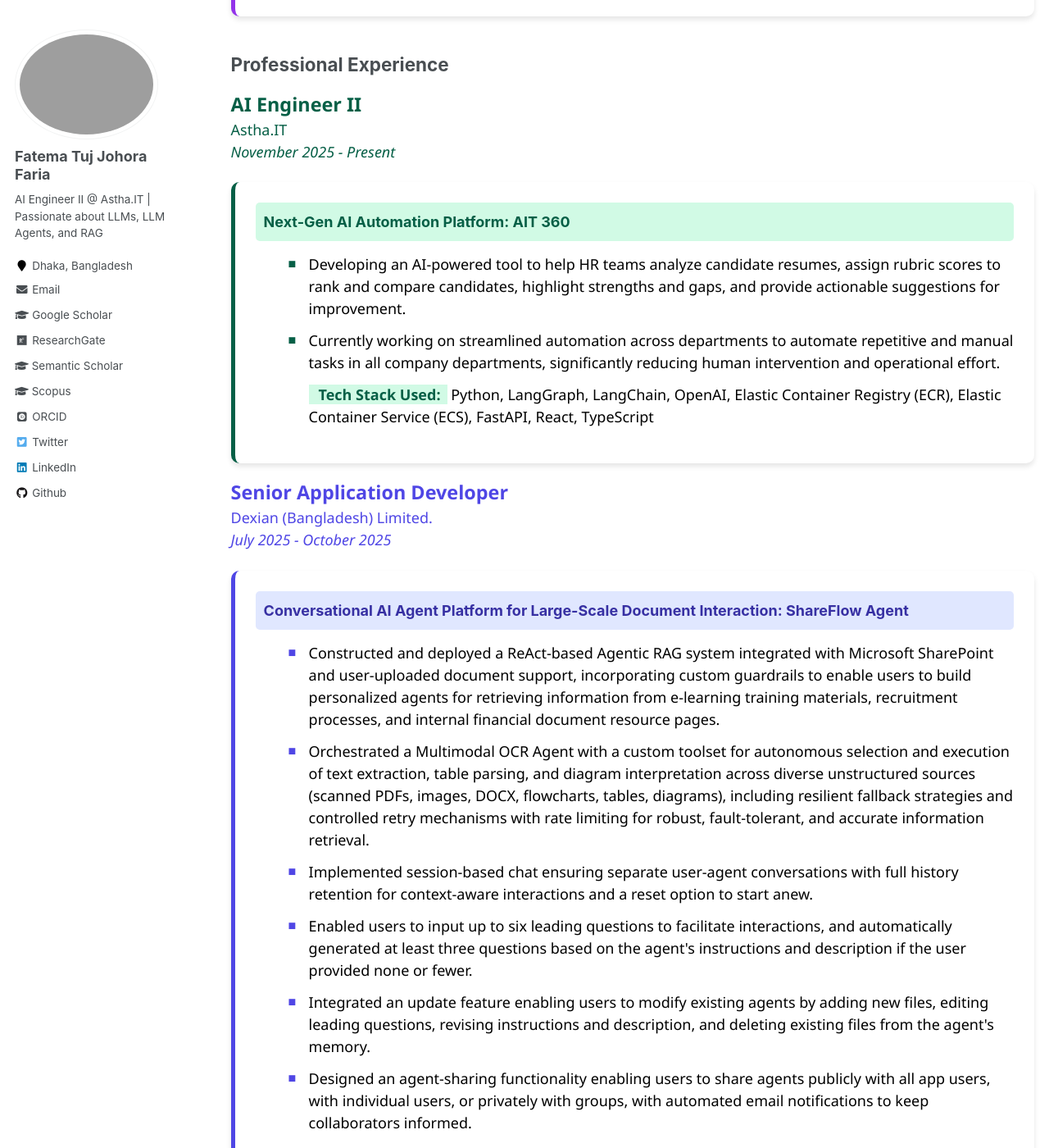
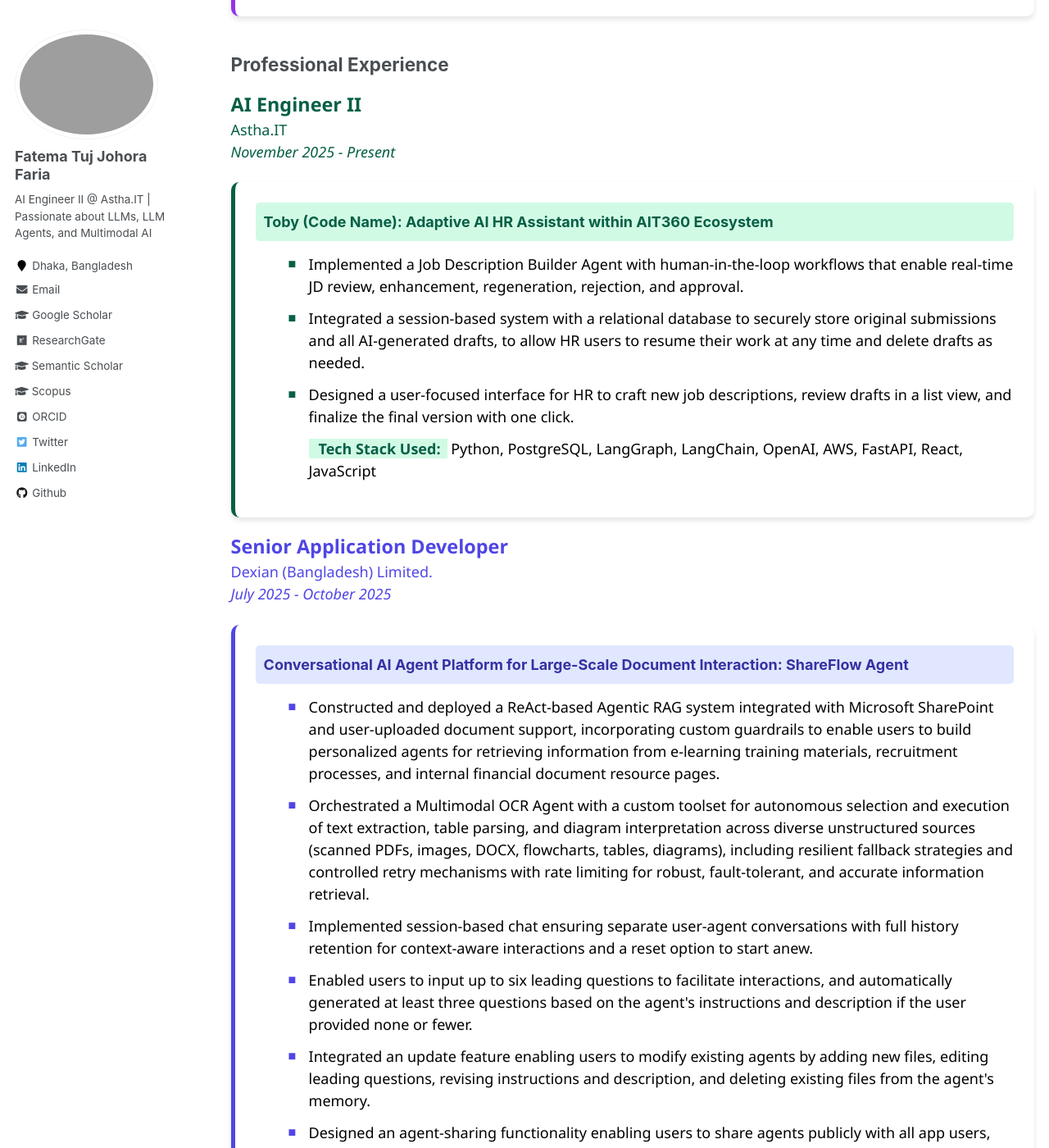
Before and after one commit to fatemafaria142/fatemafaria142.github.io, a Jekyll site: the page built from _pages/work.md, in a window 1280 px wide and 1400 px high, scrolled down 2390 px. Shown: the whole window at 82% size. Built offline with Jekyll 4.4.1, drawn with Linux system fonts in a browser that asks for light colours; some web fonts are replaced; some of the changed text lies outside the part shown.

Commit message:
Update CV

```diff
--- a/_config.yml
+++ b/_config.yml
@@ -82,7 +82,7 @@ analytics:
 author:
   name             : "Fatema Tuj Johora Faria"
   avatar           : "profile1.png"
-  bio              : "AI Engineer II @ Astha.IT | Passionate about LLMs, LLM Agents, and RAG"
+  bio              : "AI Engineer II @ Astha.IT | Passionate about LLMs, LLM Agents, and Multimodal AI"
   location         : "Dhaka, Bangladesh"
   employer         :
   pubmed           : #"https://www.ncbi.nlm.nih.gov/pubmed/?term=john+snow"
--- a/_pages/work.md
+++ b/_pages/work.md
@@ -115,19 +115,23 @@ title: ""
   <div style="display: flex; flex-wrap: wrap; gap: 20px; margin-top: 15px;">
     <div style="background-color: white; border-left: 5px solid #065f46; border-radius: 10px; padding: 25px; flex: 1 1 100%; max-width: 100%; box-shadow: 0 4px 6px rgba(0, 0, 0, 0.1);">
       <div style="background-color: #d1fae5; padding: 10px; border-radius: 5px; margin-bottom: 15px;">
-        <span style="color: #065f46; font-size: 1em; font-weight: bold;">Next-Gen AI Automation Platform: AIT 360</span>
+        <span style="color: #065f46; font-size: 1em; font-weight: bold;">Toby (Code Name): Adaptive AI HR Assistant within AIT360 Ecosystem</span>
       </div>
       <ul style="font-family: 'Segoe UI', sans-serif; color: black; margin-top: 15px;">
         <li style="margin-bottom: 12px; list-style-type: none; position: relative; padding-left: 25px;">
           <span style="position: absolute; left: 0; color: #065f46; font-size: 0.9em;">■</span>
-          Developing an AI-powered tool to help HR teams analyze candidate resumes, assign rubric scores to rank and compare candidates, highlight strengths and gaps, and provide actionable suggestions for improvement.
+          Implemented a Job Description Builder Agent with human-in-the-loop workflows that enable real-time JD review, enhancement, regeneration, rejection, and approval.
         </li>
         <li style="margin-bottom: 12px; list-style-type: none; position: relative; padding-left: 25px;">
           <span style="position: absolute; left: 0; color: #065f46; font-size: 0.9em;">■</span>
-          Currently working on streamlined automation across departments to automate repetitive and manual tasks in all company departments, significantly reducing human intervention and operational effort.
+          Integrated a session-based system with a relational database to securely store original submissions and all AI-generated drafts, to allow HR users to resume their work at any time and delete drafts as needed.
+        </li>
+        <li style="margin-bottom: 12px; list-style-type: none; position: relative; padding-left: 25px;">
+          <span style="position: absolute; left: 0; color: #065f46; font-size: 0.9em;">■</span>
+          Designed a user-focused interface for HR to craft new job descriptions, review drafts in a list view, and finalize the final version with one click.
         </li>
          <li style="margin-bottom: 12px; list-style-type: none; position: relative; padding-left: 25px;">
-          <b><span style="background-color: #d1fae5; padding: 0 8px 0 12px; color: #065f46; display: inline;">Tech Stack Used:</span></b> Python, LangGraph, LangChain, OpenAI, Elastic Container Registry (ECR), Elastic Container Service (ECS), FastAPI, React, TypeScript
+          <b><span style="background-color: #d1fae5; padding: 0 8px 0 12px; color: #065f46; display: inline;">Tech Stack Used:</span></b> Python, PostgreSQL, LangGraph, LangChain, OpenAI, AWS, FastAPI, React, JavaScript
         </li>
       </ul>
     </div>
@@ -183,14 +187,14 @@ title: ""
         </li>
         <li style="margin-bottom: 12px; list-style-type: none; position: relative; padding-left: 25px;">
           <span style="position: absolute; left: 0; color: #4f46e5; font-size: 0.9em;">■</span>
-          Achieved approximately 63% cost reduction by optimizing custom agent usage for 80 Sales Managers handling 50+ interactions per day, replacing the existing SharePoint Agent.
+          Achieved 63% yearly operational cost reduction by optimizing custom agent usage for 80 <i>Sales Managers</i> handling 50+ interactions per day, replacing the existing SharePoint Agent (Microsoft 365 Copilot Agent).
         </li>
         <li style="margin-bottom: 12px; list-style-type: none; position: relative; padding-left: 25px;">
           <span style="position: absolute; left: 0; color: #4f46e5; font-size: 0.9em;">■</span>
-          Optimized RAG query search accuracy by 96%, automating document content extraction and significantly reducing manual effort.
+          Optimized RAG query accuracy by 96%, reduced token costs by 42%, and enabled users to upload or select up to 50 files per agent, surpassing Microsoft Copilot's 20-file limit.
         </li>
         <li style="margin-bottom: 12px; list-style-type: none; position: relative; padding-left: 25px;">
-          <b><span style="background-color: #e0e7ff; padding: 0 8px 0 12px; color: #4f46e5; display: inline;">Tech Stack Used:</span></b> Python, LlamaIndex, Azure OpenAI (GPT-4.1, text-embedding-3-large), Azure SQL, Prompt Engineering, Azure Functions, AlloyDB for PostgreSQL, Azure App Service, OpenCV, React, FastAPI,  Ragas
+          <b><span style="background-color: #e0e7ff; padding: 0 8px 0 12px; color: #4f46e5; display: inline;">Tech Stack Used:</span></b> Python, LlamaIndex, LangChain, Azure OpenAI (GPT-4.1, GPT-4o, text-embedding-3-large), Azure Bot Services, Azure SQL, Azure Functions, AlloyDB for PostgreSQL (pgvector), Azure App Service, React, FastAPI, Ragas
         </li>
       </ul>
     </div>
@@ -232,7 +236,7 @@ title: ""
     Deployed and optimized organizational hierarchy search for Account Managers by eliminating full Bullhorn database queries, reducing search time by 92%, and enabling faster access to relevant data.
   </li>
   <li style="margin-bottom: 12px; list-style-type: none; position: relative; padding-left: 25px;">
-    <b><span style="background-color: #e0e7ff; padding: 0 8px 0 12px; color: #4b0082; display: inline;">Tech Stack Used:</span></b> Python, LangChain, LangGraph, Azure OpenAI (GPT-4.1, GPT-4o-Mini, text-embedding-3-small), Prompt Engineering, Azure App Service, Azure SQL, OpenCV,  React, FastAPI, Docker
+    <b><span style="background-color: #e0e7ff; padding: 0 8px 0 12px; color: #4b0082; display: inline;">Tech Stack Used:</span></b> Python, LangChain, LangGraph, Azure OpenAI (GPT-4.1, GPT-4o-Mini, text-embedding-3-small), Prompt Engineering, Azure SQL, Azure App Service, OpenCV,  React, FastAPI, WebSocket, Docker
   </li>
 </ul>
 
@@ -268,10 +272,10 @@ title: ""
     </li>
     <li style="margin-bottom: 12px; list-style-type: none; position: relative; padding-left: 25px;">
       <span style="position: absolute; left: 0; color: #15803d; font-size: 0.9em;">■</span>
-      Reduced manual review time by 75% and accelerated decision-making through automated extraction and predictive insights, enabling <i>Proposal Managers</i> to focus on strategic bid development.
+      Reduced manual review time for 100+ pages by 3–5 days and accelerated decision-making through automated extraction and predictive insights, enabling <i>Proposal Managers</i> to focus on strategic bid development.
     </li>
     <li style="margin-bottom: 12px; list-style-type: none; position: relative; padding-left: 25px;">
-      <b><span style="background-color: #dcfce7; padding: 0 8px 0 12px; color: #15803d; display: inline;">Tech Stack Used:</span></b> Python, LlamaIndex, Azure OpenAI (GPT-3.5 Turbo, GPT-4, text-embedding-3-large), Prompt Engineering, AlloyDB for PostgreSQL, CouchDB, Azure App Service, React, FastAPI, Ragas, Docker
+      <b><span style="background-color: #dcfce7; padding: 0 8px 0 12px; color: #15803d; display: inline;">Tech Stack Used:</span></b> Python, LlamaIndex, Azure OpenAI (GPT-3.5 Turbo, GPT-4, text-embedding-3-large), Prompt Engineering, AlloyDB for PostgreSQL (pgvector), CouchDB, Azure App Service, React, FastAPI, DeepEval, Docker
     </li>
   </ul>
 </div>
@@ -283,7 +287,7 @@ title: ""
   <ul style="font-family: 'Segoe UI', sans-serif; color: black; margin-top: 15px;">
     <li style="margin-bottom: 12px; list-style-type: none; position: relative; padding-left: 25px;">
       <span style="position: absolute; left: 0; color: #b45309; font-size: 0.9em;">■</span>
-      Designed and deployed an LLM-powered application that repurposes existing client-facing PowerPoint presentations for case studies, leveraging chain-of-thought prompting to transform them into new practice areas and industries, enabling Sales Managers to rapidly generate domain-specific demo presentations.
+      Designed and deployed an LLM-powered application that repurposes existing client-facing PowerPoint presentations for case studies, leveraging chain-of-thought prompting to transform them into new practice areas and industries, enabling <i>Sales Managers</i> to rapidly generate domain-specific demo presentations.
     </li>
     <li style="margin-bottom: 12px; list-style-type: none; position: relative; padding-left: 25px;">
       <span style="position: absolute; left: 0; color: #b45309; font-size: 0.9em;">■</span>
@@ -337,6 +341,14 @@ title: ""
       Implemented a Website Scraping Agent utilizing ScraperAPI to extract targeted data from discovered URLs, processing raw HTML/text content into structured business data, and built a custom RAG pipeline that filters contextually relevant information and generates structured outputs, including tables, organizational reports, and business intelligence summaries.
     </li>
     <li style="margin-bottom: 12px; list-style-type: none; position: relative; padding-left: 25px;">
+      <span style="position: absolute; left: 0; color: #fc3297; font-size: 0.9em;">■</span>
+      Built a Transcript Agentic RAG pipeline that ingests IT/tech video URLs, processes transcripts through semantic chunking, and produces structured, context-aware summaries to surface emerging technologies and in-demand skills.
+    </li>
+    <li style="margin-bottom: 12px; list-style-type: none; position: relative; padding-left: 25px;">
+      <span style="position: absolute; left: 0; color: #fc3297; font-size: 0.9em;">■</span>
+      Designed an automated data analysis pipeline with interactive graphs and charts that surface company-wise hiring patterns and role-specific demand, equipping 250+ <i>Technical Recruiters</i> with competitive insights to make informed, data-driven talent acquisition decisions.
+    </li>
+    <li style="margin-bottom: 12px; list-style-type: none; position: relative; padding-left: 25px;">
       <b><span style="background-color: #ffe6f0; padding: 0 8px 0 12px; color: #fc3297; display: inline;">Tech Stack Used:</span></b> Python, LangChain, Langfuse, CrewAI, Azure OpenAI (GPT-4o, text-embedding-3-snall), ChromaDB, JobSpy, React, FastAPI
     </li>
   </ul>
```
Also changed, not shown: _pages/education.md (+20 -6 lines), 1 other file.
